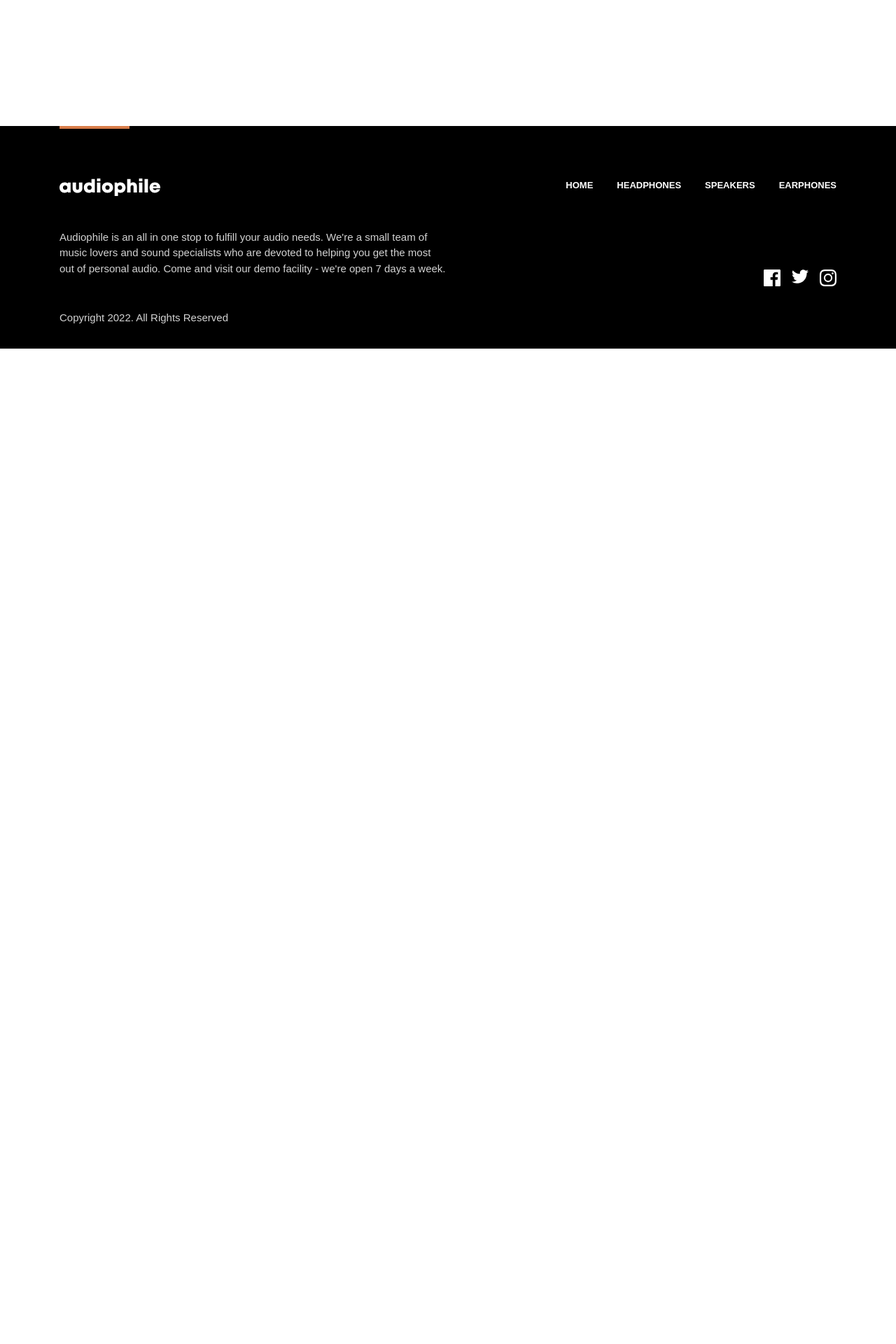
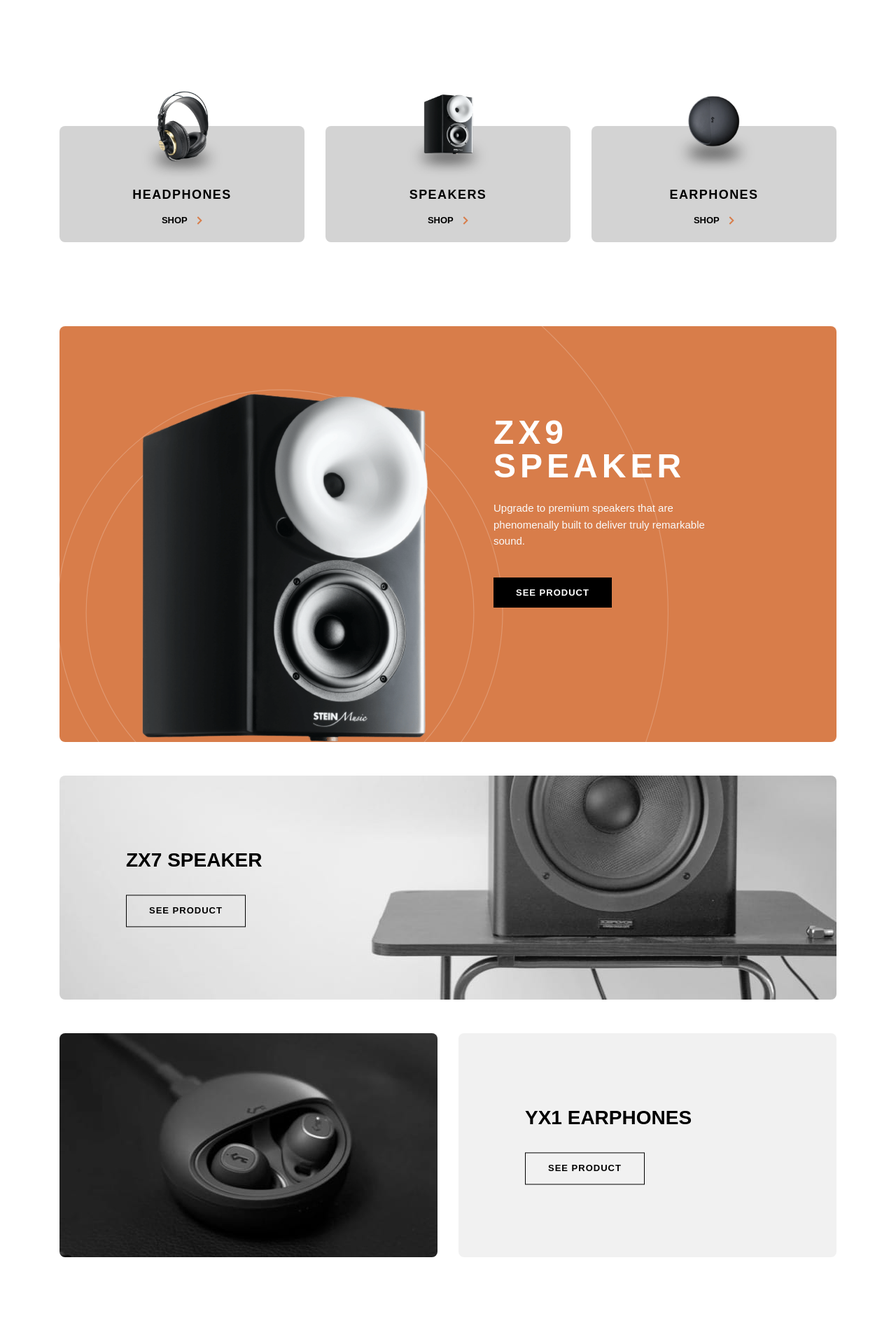
Before and after one commit to jNembhard/audiophile-ecom, a Next.js app: page / in a window 1280 px wide. Shown: the part 720-2640 px from the top of the page at 70% size. Before the commit the page ends 1218 px from the top, so only its background shows below. Built offline with nearby package versions, Linux system fonts and the light colour scheme.

Commit message:
setup homepage zx9, zx7, and yx1 components

```diff
--- /dev/null
+++ b/components/molecules/ProductLink.tsx
@@ -0,0 +1,59 @@
+import { Box, Image, Heading, HStack, Text } from "@chakra-ui/react";
+import Link from "next/link";
+
+type Props = { navimg: string; text: string; url: string };
+
+const ProductLink = (props: Props) => {
+  return (
+    <Box
+      as="li"
+      bg="lightGrey"
+      position="relative"
+      flex="1"
+      textAlign="center"
+      borderRadius="0.5rem"
+      _focusWithin={{ outline: "2px dashed red", outlineOffset: "4px" }}
+      sx={{
+        "&:hover p": { color: "rawSienna", "a:foucs": { outline: "none" } },
+      }}
+    >
+      <Link href={props.url} passHref>
+        <Box pt="5.5rem" pb="1.357rem">
+          <Image
+            src={props.navimg}
+            position="absolute"
+            top="0"
+            left="50%"
+            objectFit="cover"
+            width="8.625rem"
+            transform="translate(-50%,-38%)"
+            alt={props.text}
+            aria-hidden="true"
+          />
+          <Heading
+            as="h2"
+            mb="16px"
+            fontSize={{ base: "0.9375rem", lg: "1.125rem" }}
+            letterSpacing={{ base: "0.0669em", lg: "0.0806em" }}
+          >
+            {props.text}
+          </Heading>
+          <HStack justifyContent="center" spacing="0.8325rem">
+            <Text
+              color="black"
+              fontSize="0.8125rem"
+              fontWeight="bold"
+              textTransform="uppercase"
+              aria-hidden="true"
+            >
+              Shop
+            </Text>
+            <Image src="/assets/shared/desktop/icon-arrow-right.svg" alt="" />
+          </HStack>
+        </Box>
+      </Link>
+    </Box>
+  );
+};
+
+export default ProductLink;
--- /dev/null
+++ b/components/molecules/home_gallery/YX1Earphones.tsx
@@ -0,0 +1,57 @@
+import React from "react";
+import { Box, Image, Heading, Button, SimpleGrid } from "@chakra-ui/react";
+import Link from "next/link";
+
+type Props = {};
+
+const YX1Earphones = (props: Props) => {
+  return (
+    <SimpleGrid
+      columns={[1, 2]}
+      spacing={{ base: "1.5rem", sm: "0.75rem", lg: "1.875rem" }}
+    >
+      <Box as="picture" height="100%">
+        <source
+          media="(min-width: 62rem)"
+          srcSet="/assets/home/desktop/image-earphones-yx1.jpg"
+        />
+        <source
+          media="(min-width: 30rem)"
+          srcSet="/assets/home/tablet/image-earphones-yx1.jpg"
+        />
+        <Image
+          src="/assets/home/mobile/image-earphones-yx1.jpg"
+          objectFit="cover"
+          borderRadius="0.5rem"
+          alt="YX1 Earphones"
+        />
+      </Box>
+      <Box
+        position="relative"
+        bg="seashell"
+        height="100%"
+        pl={{ base: "1.5rem", sm: "2rem", md: "2.5625rem", lg: "5.9375rem" }}
+        py={{ base: "2.5625rem", sm: "unset" }}
+        borderRadius="0.5rem"
+      >
+        <Box
+          position={{ sm: "absolute" }}
+          top="50%"
+          pr={{ sm: "1rem" }}
+          transform={["translateY(0)", "translateY(-50%)"]}
+        >
+          <Heading as="h2" fontSize="1.75rem" color="black" mb="2rem">
+            YX1 Earphones
+          </Heading>
+          <Link href="/earphones/yx1-earphones" passHref>
+            <Button as="a" variant="secondary">
+              See Product
+            </Button>
+          </Link>
+        </Box>
+      </Box>
+    </SimpleGrid>
+  );
+};
+
+export default YX1Earphones;
--- /dev/null
+++ b/components/molecules/home_gallery/ZX7Speaker.tsx
@@ -0,0 +1,42 @@
+import { Box, Image, Heading, Button } from "@chakra-ui/react";
+import Link from "next/link";
+
+const ZX7Speaker = () => {
+  return (
+    <Box position="relative" borderRadius="0.5rem" overflow="hidden">
+      <picture>
+        <source
+          media="(min-width: 62rem)"
+          srcSet="/assets/home/desktop/image-speaker-zx7.jpg"
+        />
+        <source
+          media="(min-width: 30rem)"
+          srcSet="/assets/home/tablet/image-speaker-zx7.jpg"
+        />
+        <Image
+          src="/assets/home/mobile/image-speaker-zx7.jpg"
+          objectFit="cover"
+          width="100%"
+          alt="ZX7 Speakers"
+        />
+      </picture>
+      <Box
+        position="absolute"
+        top="50%"
+        left={{ base: "1.5rem", sm: "3.875rem", lg: "5.9375rem" }}
+        transform="translateY(-50%)"
+      >
+        <Heading color="black" fontSize="1.75rem" mb="2rem">
+          ZX7 Speaker
+        </Heading>
+        <Link href="/speakers/zx7-speaker" passHref>
+          <Button as="a" variant="secondary">
+            See Product
+          </Button>
+        </Link>
+      </Box>
+    </Box>
+  );
+};
+
+export default ZX7Speaker;
--- /dev/null
+++ b/components/molecules/home_gallery/ZX9Speaker.tsx
@@ -0,0 +1,80 @@
+import { Stack, Image, Box, Heading, Text, Button } from "@chakra-ui/react";
+import Link from "next/link";
+
+const ZX9Speaker = () => {
+  return (
+    <Box backgroundColor="rawSienna" borderRadius="0.5rem">
+      <Stack
+        direction={{ base: "column", lg: "row" }}
+        textAlign={{ base: "center", lg: "left" }}
+        alignItems={{ base: "center", lg: "unset" }}
+        pt={{ base: "3.4375rem", lg: "6rem" }}
+        px={{ base: "1.5rem", lg: 0 }}
+        pb={{ base: "3.4375rem", lg: 0 }}
+        background="url(/assets/home/desktop/pattern-circles.svg) no-repeat"
+        backgroundSize="cover"
+        backgroundPosition={{
+          base: "50% -8.125rem",
+          md: "50% -16.125rem",
+          lg: "-15rem -9.125rem",
+        }}
+        justifyContent={{ base: "unset", lg: "space-between" }}
+        overflow="hidden"
+      >
+        <picture>
+          <source
+            media="(min-width: 62rem)"
+            srcSet="/assets/home/desktop/image-speaker-zx9.png"
+          />
+          <source
+            media="(min-width: 30rem)"
+            srcSet="/assets/home/tablet/image-speaker-zx9.png"
+          />
+          <Image
+            position="relative"
+            src="/assets/home/mobile/image-speaker-zx9.png"
+            width={["10.75rem", "12.3125rem", null, "25.625rem"]}
+            objectFit="cover"
+            mr={["auto"]}
+            ml={{ base: "2rem", lg: "7.3125rem" }}
+            mb={{ base: "2rem", lg: 0 }}
+            alt="ZX-9 Speakers"
+          />
+        </picture>
+        <Box pt={{ lg: "2rem" }} mr={{ lg: "8.625rem" }} marginInlineStart="0">
+          <Heading
+            as="h2"
+            color="white"
+            fontSize={["2.25rem", "3rem"]}
+            letterSpacing={["0.0806em", "0.125em"]}
+            lineHeight="1"
+            maxW={["22rem"]}
+            mx={{ base: "auto", lg: "unset" }}
+            mb="1.5rem"
+          >
+            ZX9 Speaker
+          </Heading>
+          <Text
+            color="alabaster"
+            fontSize="0.9375rem"
+            fontWeight="thin"
+            lineHeight="1.56"
+            maxW={["30ch", "42ch", null, "38ch"]}
+            mx={{ base: "auto", lg: "unset" }}
+            mb={{ base: "4.0625rem", lg: "2.5rem" }}
+          >
+            Upgrade to premium speakers that are phenomenally built to deliver
+            truly remarkable sound.
+          </Text>
+          <Link href="/speakers/zx9-speaker" passHref>
+            <Button bg="black" _hover={{ bg: "#4C4C4C" }}>
+              See Product
+            </Button>
+          </Link>
+        </Box>
+      </Stack>
+    </Box>
+  );
+};
+
+export default ZX9Speaker;
--- /dev/null
+++ b/components/organisms/HomeProductGallery.tsx
@@ -0,0 +1,22 @@
+import { VStack } from "@chakra-ui/react";
+import YX1Earphones from "../molecules/home_gallery/YX1Earphones";
+import ZX7Speaker from "../molecules/home_gallery/ZX7Speaker";
+import ZX9Speaker from "../molecules/home_gallery/ZX9Speaker";
+
+type Props = {};
+
+const HomeProductGallery = (props: Props) => {
+  return (
+    <VStack
+      mt="7.5rem"
+      align="stretch"
+      spacing={{ base: "1.5rem", sm: "2rem", lg: "3rem" }}
+    >
+      <ZX9Speaker />
+      <ZX7Speaker />
+      <YX1Earphones />
+    </VStack>
+  );
+};
+
+export default HomeProductGallery;
--- /dev/null
+++ b/components/organisms/ProductLinks.tsx
@@ -0,0 +1,21 @@
+import React from "react";
+import { Stack } from "@chakra-ui/react";
+import { navlinks } from "../../utils/navLinks";
+import ProductLink from "../molecules/ProductLink";
+
+const ProductLinks = () => {
+  return (
+    <Stack
+      as="ul"
+      direction={["column", "row"]}
+      mt={["5.75rem", "9.25rem", "12.5rem"]}
+      spacing={["4rem", "0.625rem", null, "1.875rem"]}
+    >
+      {navlinks.slice(1).map((navlink) => (
+        <ProductLink key={navlink.id} {...navlink} />
+      ))}
+    </Stack>
+  );
+};
+
+export default ProductLinks;
--- a/components/templates/HomePage.tsx
+++ b/components/templates/HomePage.tsx
@@ -1,10 +1,16 @@
-import React from "react";
 import HeroBanner from "../organisms/HeroBanner";
+import { Container } from "@chakra-ui/react";
+import ProductLinks from "../organisms/ProductLinks";
+import HomeProductGallery from "../organisms/HomeProductGallery";
 
 const HomePage = () => {
   return (
     <main id="main">
       <HeroBanner />
+      <Container maxW="container.lg" px={6}>
+        <ProductLinks />
+        <HomeProductGallery />
+      </Container>
     </main>
   );
 };
```
